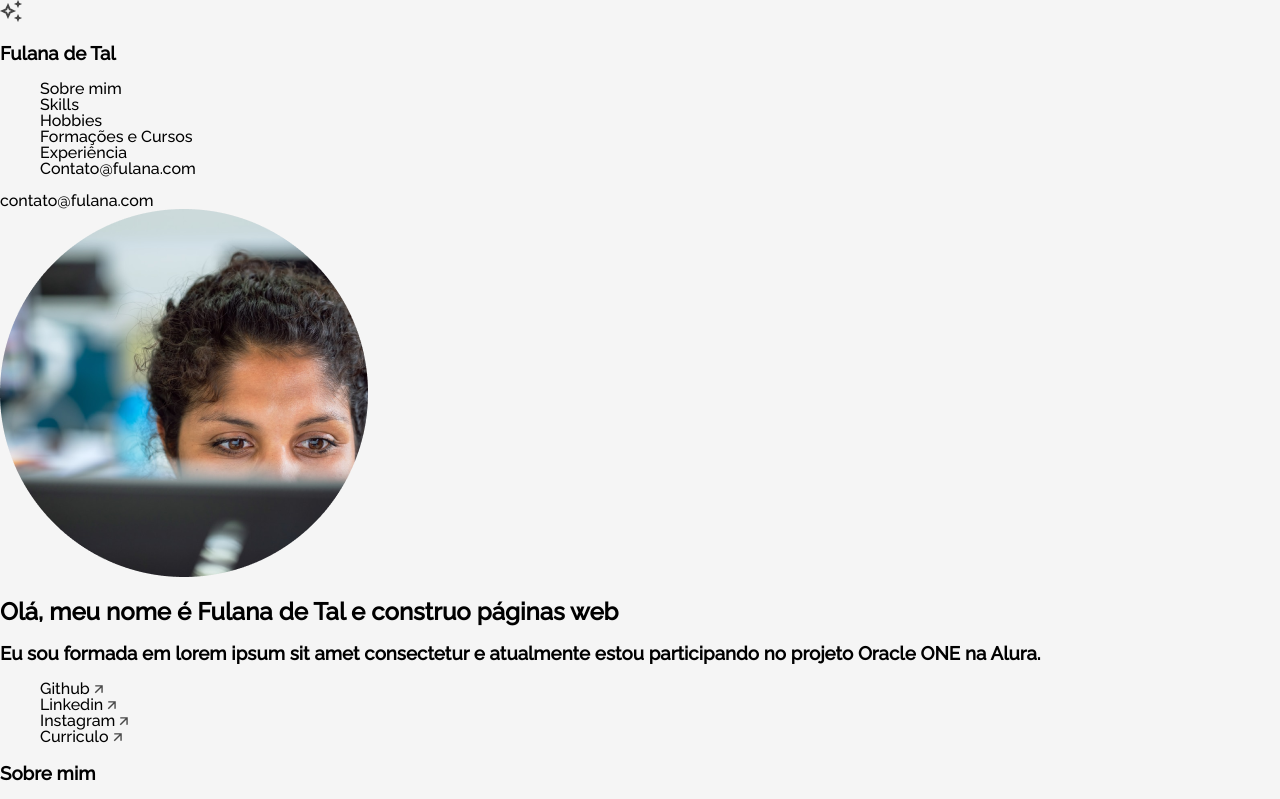
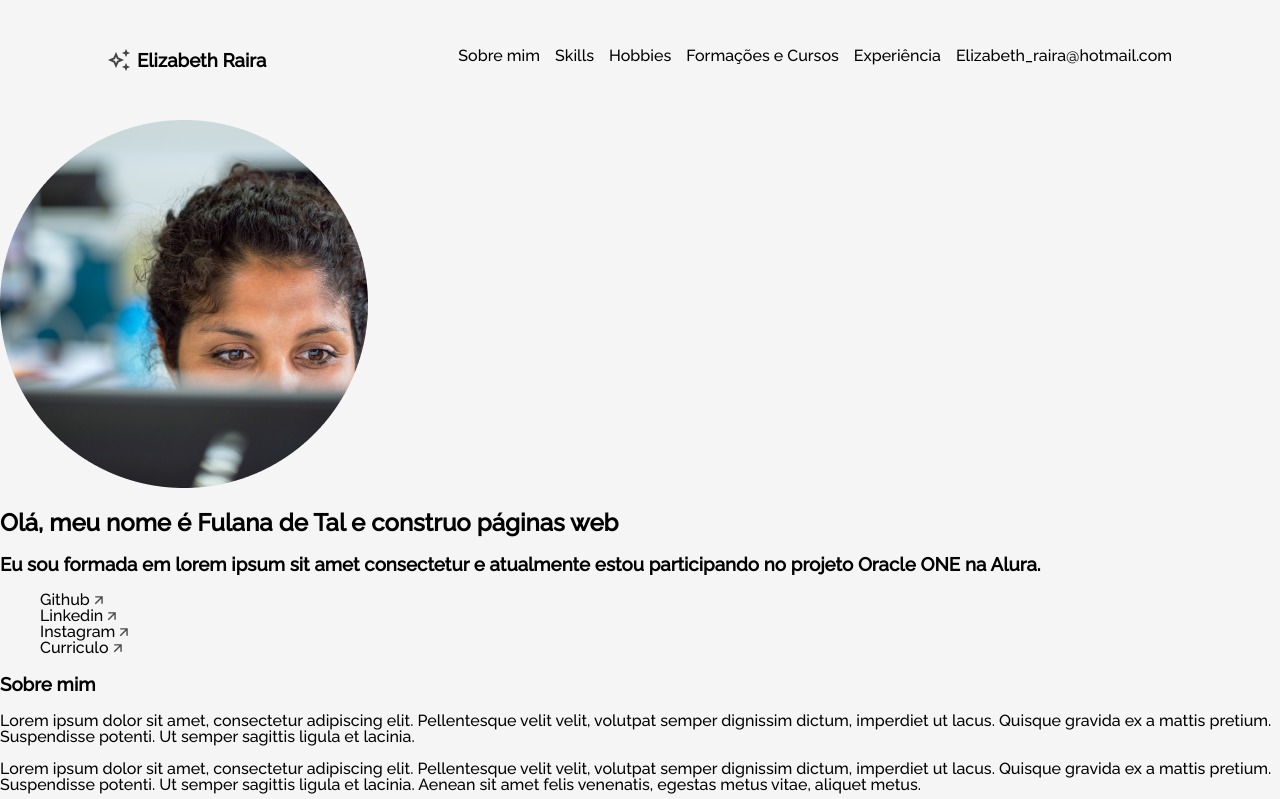
Before and after one commit to LizzyER/challenge-one-portfolio, a plain HTML site: page index.html in a window 1280 px wide. Shown: the top 799 px of the page. Drawn offline with Linux system fonts and the light colour scheme.

Commit message:
alteraçãoum

```diff
--- a/index.html
+++ b/index.html
@@ -20,9 +20,9 @@
     <!-- Sessão de Menu  -->
     <div class="all">
     <section class="menu">
-        <header>
+        <header class="menu_img_nome">
             <img src="assets\vector.png">
-            <h3 class="menu__title">Fulana de Tal</h3>
+            <h3 class="menu__title">Elizabeth Raira</h3>
         </header>
         <nav>
             <ul class="menu__list">
@@ -31,9 +31,9 @@
                 <li class="menu__list__item"><a href="#hobbies">Hobbies</a></li>
                 <li class="menu__list__item"><a href="#formacao">Formações e Cursos</a></li>
                 <li class="menu__list__item"><a href="#xp">Experiência</a></li>
-                <li class="menu__list__item"><a href="#contato">Contato@fulana.com</a></li>
+                <li class="menu__list__item"><a href="#contato">Elizabeth_raira@hotmail.com</a></li>
             </ul>
-            <li class="menu__list__item__contato"><a href="#contato">contato@fulana.com</a></li>
+            <!--<li class="menu__list__item__contato"><a href="#contato">Elizabeth_raira@hotmail.com</a></li> -->
         </nav>
     </section>
 
--- a/style.css
+++ b/style.css
@@ -7,6 +7,11 @@ coloque nas sessões indicadas*/
     /*Se esforce para trabalhar com variáveis, é uma dica profissional valiosa*/
    --cor-de-fundo: #F5F5F5;
    --cor-de-link: #000;
+   /*cores do projeto
+   fundo:FFE6E6
+   links: AD88C6
+   cor de fundo 2: E1AFD1
+   roxo mais escuro 7469B6 ver onde por  */
 }
 
 body {
@@ -41,12 +46,29 @@ https://en.bem.info/methodology/quick-start/*/
 /*Sessão Menu*/
 
 section.menu{
+    padding: 32px;
+    display: flex;
+    flex-direction: row;
+    justify-content: space-around;
 
+}
+
+.menu header{
+    display: flex;
+    align-items: center;
+    gap: 7px
+}
+
+.menu__list{
+    display: flex;
+    gap: 15px;
+    color: ;
 }
 
 /*Sessão Title*/
 
 section.title{
+
 
 }
 
```
